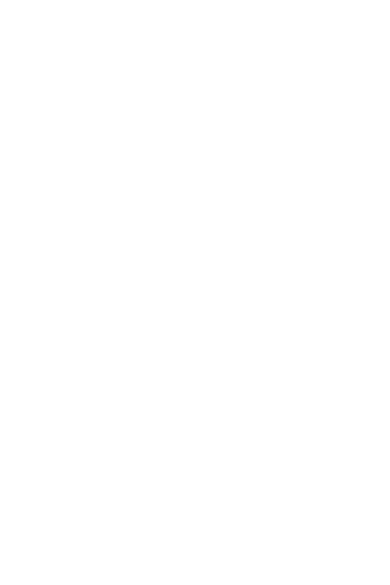
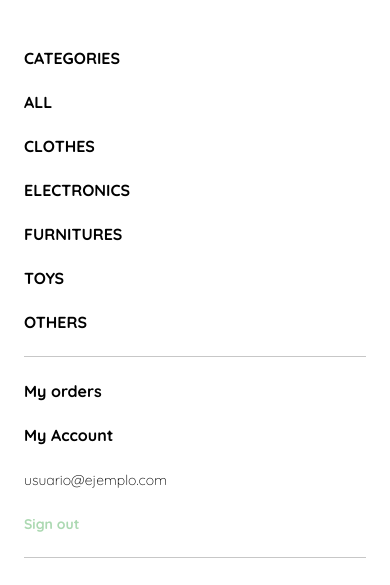
Before and after one commit to rodri012345/FirstPage, a plain HTML site: page clase8.html in a window 390 px wide. Drawn offline with Linux system fonts and the light colour scheme.

Commit message:
Se hiso el menu para mobile

```diff
--- a/clase8.html
+++ b/clase8.html
@@ -23,9 +23,79 @@
             margin: 0;
             font-family: 'Quicksand', sans-serif;
         }
+        .mobile-menu{
+            padding: 24px;
+        }
+        .mobile-menu a{
+            text-decoration: none;
+            color: var(--black);
+            font-weight: bold;
+        }
+        .mobile-menu ul{
+            padding: 0;
+            margin: 24px 0 0;
+            list-style: none;
+        }
+        .mobile-menu ul:nth-child(1){
+            border-bottom: 1px   solid var(--very-light-pink) ;
+        }
+        .mobile-menu ul li{
+            margin-bottom: 24px;
+        }
+        .email{
+            font-size: var(--sm);
+            font-weight: 300 !important;
+        }
+        .sign-out{
+            color: var(--hospital-green) !important;
+            font-size: var(--sm);
+        }
+
     </style>
 </head>
 <body>
-
+    <div class="mobile-menu">
+        <ul>
+            <li>
+                <a href="/">CATEGORIES</a>
+            </li>
+            <li>
+                <a href="/">ALL</a>
+            </li>
+            <li>
+                <a href="/">CLOTHES</a>
+            </li>
+            <li>
+                <a href="/">ELECTRONICS</a>
+            </li>
+            <li>
+                <a href="/">FURNITURES</a>
+            </li>
+            <li>
+                <a href="/">TOYS</a>
+            </li>
+            <li>
+                <a href="/">OTHERS</a>
+            </li>
+        </ul>
+        <UL>
+            <li>
+                <a href="/">My orders</a>
+            </li>
+            <li>
+                <a href="/">My Account</a>
+            </li>
+        </UL>
+        <div class="base">
+            <UL>
+                <li>
+                    <a href="/" class="email">usuario@ejemplo.com</a>
+                </li>
+                <li>
+                    <a href="/" class="sign-out">Sign out</a>
+                </li>
+            </UL>
+    </div>
+    </div>
 </body>
 </html>
```
Also changed, not shown: clase9.html (added).
